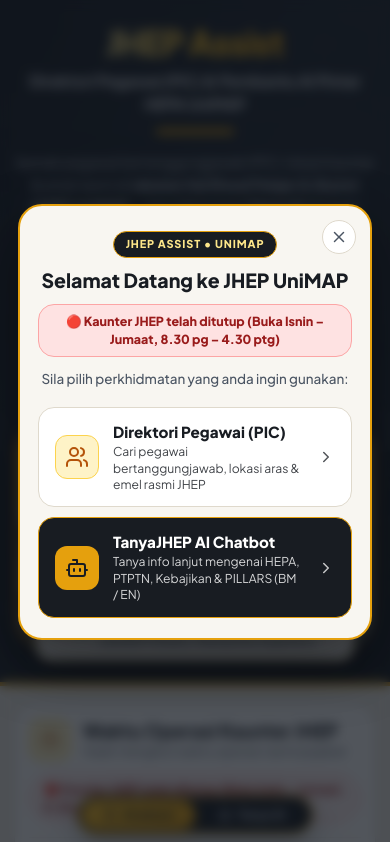
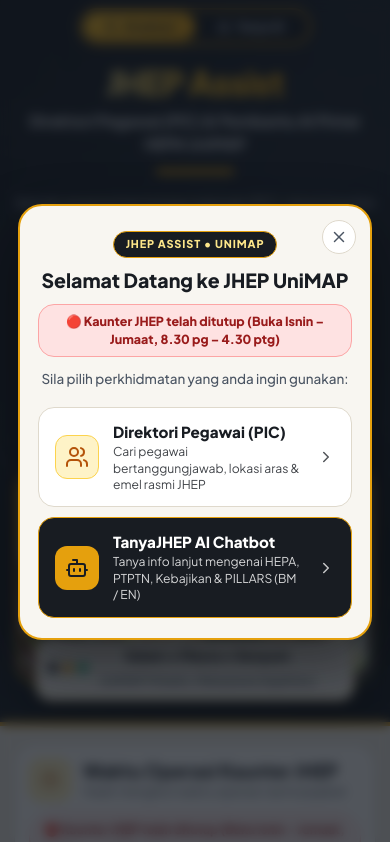
Before and after one commit to SanTest0027/Site, a plain HTML site: page index.html in a window 390 px wide. Shown: the top 842 px of the page. Drawn offline with nearby package versions, Linux system fonts and the light colour scheme.

Commit message:
Add files via upload

```diff
--- a/style.css
+++ b/style.css
@@ -2141,11 +2141,11 @@ body {
   40%           { transform: scale(1.1); opacity: 1; }
 }
 
-/* Bottom Composer (Pinned cleanly at bottom with room for centered mode pill underneath) */
+/* Bottom Composer (Clean & tight at the bottom — no wasted white space!) */
 .jhep-ai-composer-wrap {
   background: var(--white);
   border-top: 1.5px solid var(--site-border);
-  padding: 10px 18px calc(68px + env(safe-area-inset-bottom)) 18px;
+  padding: 10px 18px calc(10px + env(safe-area-inset-bottom)) 18px;
   flex-shrink: 0;
 }
 
@@ -2448,35 +2448,36 @@ body::-webkit-scrollbar,
 }
 
 /* ==========================================================================
-   Fixed Bottom-Center Horizontal Left/Right Mode Switcher (Outline Stays Put!)
+   Fixed TOP-CENTER Horizontal Left/Right Mode Switcher
+   (100% Immune to Google Sites Mobile Bottom Clipping — Outline NEVER Moves!)
    ========================================================================== */
 .floating-mode-dock {
   position: fixed;
-  bottom: calc(12px + env(safe-area-inset-bottom));
+  top: 10px;
   left: 50%;
   transform: translateX(-50%);
   z-index: 650;
   display: grid;
   grid-template-columns: 1fr 1fr;
-  width: 248px;
-  max-width: calc(100vw - 28px);
+  width: 244px;
+  max-width: calc(100vw - 24px);
   background: var(--charcoal-900);
   border: 2px solid var(--jhep-gold);
   border-radius: var(--radius-full);
-  padding: 4px;
-  box-shadow: 0 10px 28px rgba(24, 28, 34, 0.34);
+  padding: 3px;
+  box-shadow: 0 8px 24px rgba(24, 28, 34, 0.34);
 }
 
 /* Smoothly sliding gold pill indicator (glides Left <-> Right inside stationary outline) */
 .dock-active-pill {
   position: absolute;
-  top: 4px;
-  bottom: 4px;
-  left: 4px;
-  width: calc(50% - 4px);
+  top: 3px;
+  bottom: 3px;
+  left: 3px;
+  width: calc(50% - 3px);
   border-radius: var(--radius-full);
   background: linear-gradient(135deg, #fbbf24 0%, #e5a00d 100%);
-  box-shadow: 0 4px 12px rgba(229, 160, 13, 0.36);
+  box-shadow: 0 3px 10px rgba(229, 160, 13, 0.36);
   transform: translateX(0);
   transition: transform 0.28s cubic-bezier(0.34, 1.22, 0.64, 1);
   pointer-events: none;
@@ -2495,9 +2496,9 @@ body::-webkit-scrollbar,
   color: #d1d5db;
   border: none;
   font-family: var(--font-family);
-  font-size: 0.78rem;
-  font-weight: 800;
-  padding: 8px 12px;
+  font-size: 0.76rem;
+  font-weight: 800;
+  padding: 7px 12px;
   border-radius: var(--radius-full);
   cursor: pointer;
   display: inline-flex;
@@ -2520,9 +2521,25 @@ body::-webkit-scrollbar,
   color: var(--charcoal-900);
 }
 
-/* Give Directory footer breathing room above the centered bottom toggle */
-.simple-footer {
-  padding-bottom: 84px;
+/* Top clearance so the centered top toggle never overlaps hero text or chatbot topbar */
+.welcome-hero {
+  padding-top: 66px;
+}
+
+.jhep-ai-topbar {
+  padding-top: 58px;
+}
+
+/* Hide redundant Directory button in chatbot topbar since top-center toggle is always right there */
+.ai-topbar-dir-btn {
+  display: none;
+}
+
+/* Google Sites iframe embed fix: fit chatbot cleanly inside visible window beneath Google Sites header */
+body.is-embedded .chatbot-fullscreen-wrapper {
+  top: 0;
+  bottom: auto;
+  height: calc(100dvh - 58px);
 }
 
 /* ==========================================================================
@@ -2573,9 +2590,9 @@ body::-webkit-scrollbar,
     padding: 0 14px;
   }
 
-  /* Compact Hero for Mobile */
+  /* Compact Hero for Mobile (with clearance for top-center mode pill) */
   .welcome-hero {
-    padding: 24px 0 34px 0;
+    padding: 64px 0 34px 0;
   }
 
   .hero-big-title {
@@ -2727,15 +2744,11 @@ body::-webkit-scrollbar,
 
   /* Mobile Chatbot adjustments */
   .jhep-ai-topbar {
-    padding: 8px 12px;
-  }
-
-  .ai-topbar-dir-btn span {
-    display: none;
+    padding: 54px 12px 8px 12px;
   }
 
   .jhep-ai-scroll {
-    padding: 14px 12px 24px 12px;
+    padding: 12px 12px 18px 12px;
   }
 
   .ai-hero-greeting h3 {
@@ -2747,7 +2760,7 @@ body::-webkit-scrollbar,
   }
 
   .jhep-ai-composer-wrap {
-    padding: 8px 12px calc(62px + env(safe-area-inset-bottom)) 12px;
+    padding: 8px 12px calc(8px + env(safe-area-inset-bottom)) 12px;
   }
 
   .jhep-ai-caption {
@@ -2755,8 +2768,9 @@ body::-webkit-scrollbar,
   }
 
   .floating-mode-dock {
-    bottom: calc(10px + env(safe-area-inset-bottom));
-    width: 236px;
+    top: 8px;
+    bottom: auto;
+    width: 232px;
     padding: 3px;
   }
 
@@ -2768,8 +2782,14 @@ body::-webkit-scrollbar,
   }
 
   .dock-mode-btn {
-    padding: 7px 10px;
+    padding: 6px 10px;
     font-size: 0.74rem;
+  }
+
+  body.is-embedded .chatbot-fullscreen-wrapper {
+    top: 0;
+    bottom: auto;
+    height: calc(100dvh - 60px);
   }
 
   .welcome-modal-card {
```
